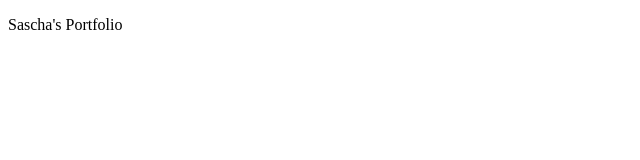
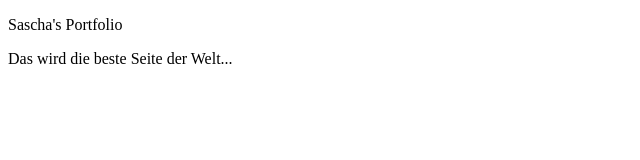
Before and after one commit to FearZee/cmg2021, a plain HTML site: page index.html in a window 1280 px wide. Shown: the whole page, without its empty margins (0-640 px from the left). Drawn offline with Linux system fonts and the light colour scheme.

Commit message:
add another line of Text

```diff
--- a/index.html
+++ b/index.html
@@ -6,5 +6,6 @@
 </head>
 <body>
     <p>Sascha's Portfolio</p>
+    <p>Das wird die beste Seite der Welt...</p>
 </body>
 </html>
```
